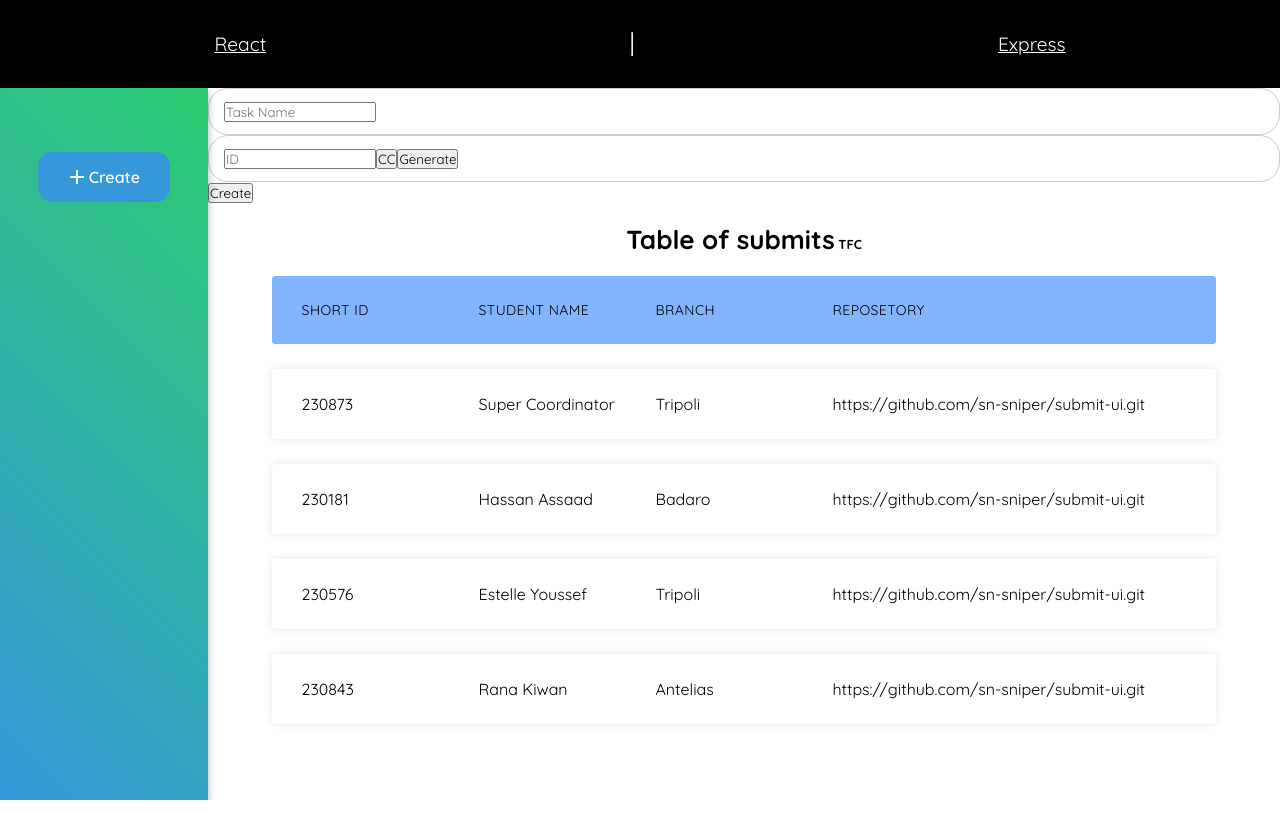
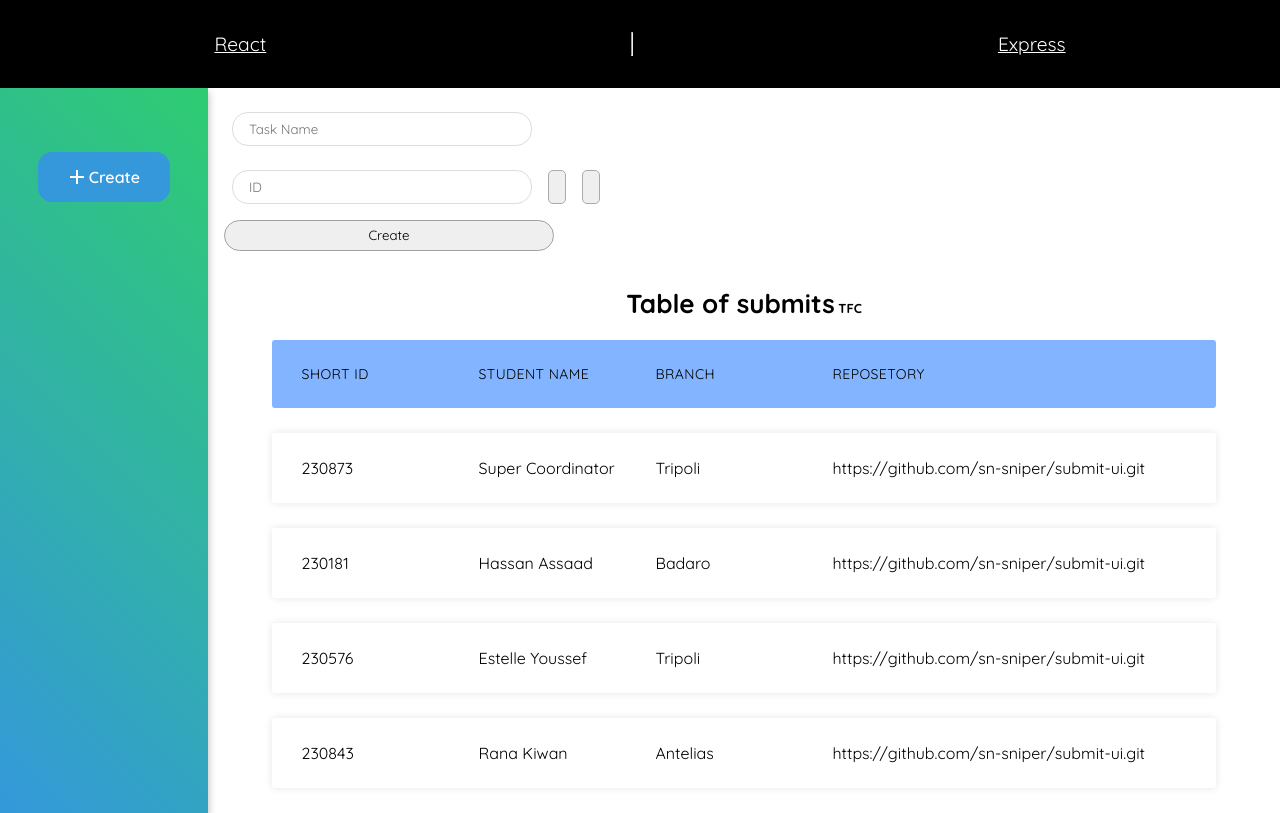
Before and after one commit to AOU-TFC/Fullstack-Submission, a React (Create React App) app: page /secret/react-tasks in a window 1280 px wide. Built offline with nearby package versions, Linux system fonts and the light colour scheme.

Commit message:
update Task

```diff
--- a/public/index.html
+++ b/public/index.html
@@ -12,6 +12,8 @@
       user's mobile device or desktop. See https://developers.google.com/web/fundamentals/web-app-manifest/
     -->
     <link rel="manifest" href="%PUBLIC_URL%/manifest.json" />
+    <script type="module" src="https://unpkg.com/ionicons@7.1.0/dist/ionicons/ionicons.esm.js"></script>
+    <script nomodule src="https://unpkg.com/ionicons@7.1.0/dist/ionicons/ionicons.js"></script>
     <!--
       Notice the use of %PUBLIC_URL% in the tags above.
       It will be replaced with the URL of the `public` folder during the build.
--- a/src/Components/TaskCreator.js
+++ b/src/Components/TaskCreator.js
@@ -20,10 +20,10 @@ export default function TaskCreator() {
                 </div>
                 <div className='input'>
                     <input type='text' placeholder='ID' name='TaskID' readOnly onChange={handleInput} />
-                    <button type='button' className='copy'>CC</button>
-                    <button type='button' className='generate' >Generate</button>
+                    <button type='button' className='copy'><ion-icon name="copy-outline"></ion-icon></button>
+                    <button type='button' className='generate' ><ion-icon name="sparkles-outline"></ion-icon></button>
                 </div>
-                <button type='submit'>Create</button>
+                <button type='submit' className='createBtn'>Create</button>
             </form>
         </React.Fragment>
     )
--- a/src/Styles/Sidebar.css
+++ b/src/Styles/Sidebar.css
@@ -1,6 +1,6 @@
 .sidebar-container {
     width: 13rem;
-    height: calc(100vh - 88px);
+    min-height: calc(100vh - 88px);
     background: linear-gradient(45deg,
             #3498db,
             #2ecc71);
--- a/src/Styles/TaskCreator.css
+++ b/src/Styles/TaskCreator.css
@@ -0,0 +1,58 @@
+.creator-container {
+    width: 100%;
+    display: flex;
+    flex-direction: column;
+    justify-content: center;
+    padding: 1rem;
+    gap: .5rem;
+}
+
+.creator-container .input {
+    padding: .5rem;
+    border: none;
+    width: fit-content;
+    display: flex;
+    gap: 1rem;
+}
+
+.creator-container .input input {
+    outline: none;
+    border: 1px solid #ddd;
+    padding: .5rem 1rem;
+    border-radius: 1rem;
+    width: 300px;
+    transition: .2s ease-in-out;
+}
+
+.creator-container .input input:focus {
+    border: 1px solid #185fd1;
+}
+
+.creator-container .input .copy {
+    padding: .2rem .5rem;
+    display: grid;
+    place-items: center;
+    font-size: 1.2rem;
+    outline: none;
+    border: 1px solid #aaa;
+    border-radius: 5px;
+}
+
+.creator-container .input .generate {
+    padding: .2rem .5rem;
+    display: grid;
+    place-items: center;
+    font-size: 1.2rem;
+    outline: none;
+    border: 1px solid #aaa;
+    border-radius: 5px;
+}
+
+.creator-container .createBtn{
+    width: 330px;
+    padding: .4rem;
+    border-radius: 1rem;
+    outline: none;
+    border: 1px solid #a1a1a1;
+
+}
```
